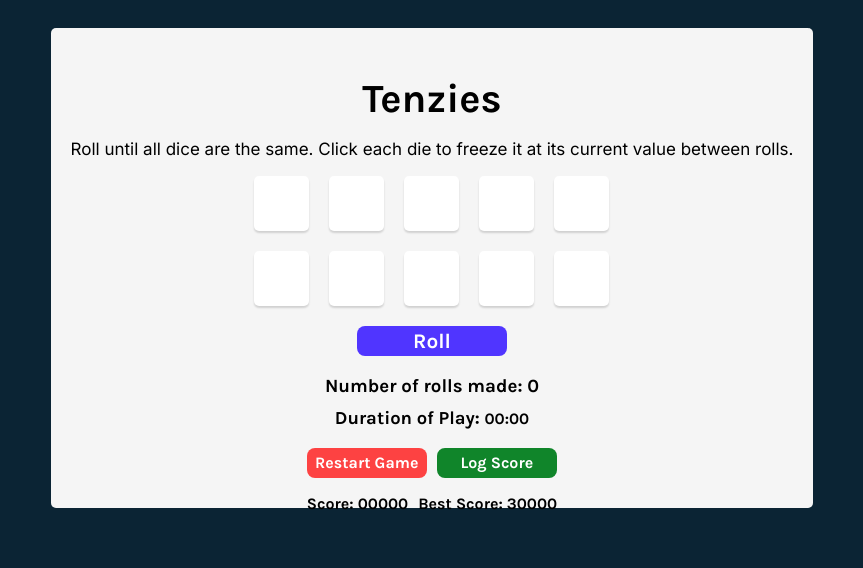
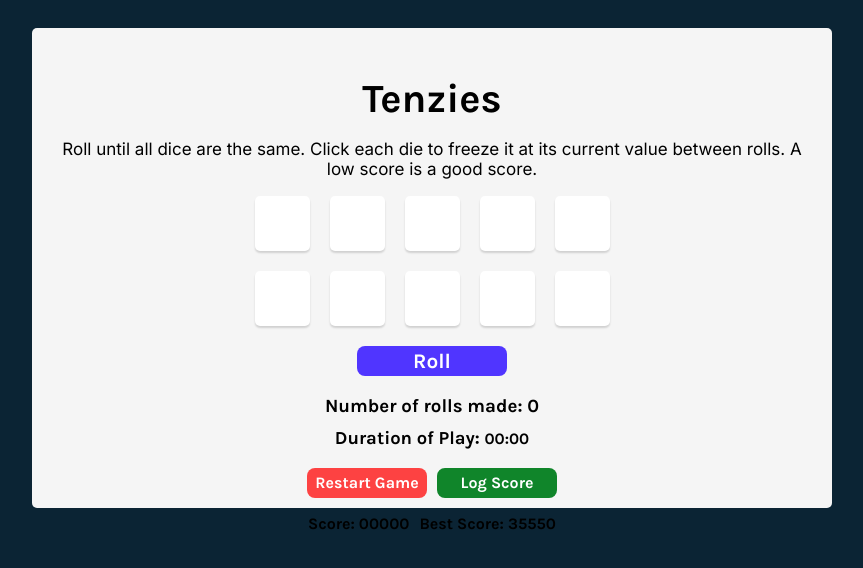
Before and after one commit to AaronoKwok/tenzies, a React (Create React App) app: page / in a window 1280 px wide. Shown: the top 568 px of the page, without its empty margins (208-1071 px from the left). Built offline with nearby package versions, Linux system fonts and the light colour scheme.

Commit message:
logging score bug fixed

```diff
--- a/src/App.js
+++ b/src/App.js
@@ -17,11 +17,17 @@ export default function App() {
 
     //score state
     const [score, setScore] = React.useState(() => {
-        let savedScore = localStorage.getItem("best score");
-        let initialValue = JSON.parse(savedScore);
-        return initialValue || localStorage.setItem("best score", JSON.stringify(30000));
-        ;
+        let savedScore = JSON.parse(localStorage.getItem("best score"));
+        console.log("score state set", savedScore)
+        if (savedScore) {
+            return savedScore;
+        } else {
+            localStorage.setItem("best score", JSON.stringify(35550));
+            return 35550;
+        }
     });
+
+    console.log("initial load score is : " + score)
 
     //useEffect to watch for change in running state
     React.useEffect(() => {
@@ -140,7 +146,7 @@ export default function App() {
         <main>
             <h1 className="title">Tenzies</h1>
 
-            <p className="instructions">Roll until all dice are the same. Click each die to freeze it at its current value between rolls. </p>
+            <p className="instructions">Roll until all dice are the same. Click each die to freeze it at its current value between rolls. A low score is a good score.</p>
 
             <div className="dice-container">
                 {diceElements}
--- a/src/Score.js
+++ b/src/Score.js
@@ -21,25 +21,24 @@ export default function Log(props) {
     //log score onClick, if all dice are held, then change score to the elapsed time
     function changeScore() {
         if (props.allHeld) {
-            props.setScore(props.time);
+            if (props.time < props.score) {
+                props.setScore(props.time);
+            }
         }
     }
 
     //score to send to storage
     React.useEffect(() => {
         let loggedScore = JSON.parse(localStorage.getItem("best score"));
-        console.log(loggedScore + 1);
-        console.log(loggedScore)
+        console.log("effect ran")
         if (loggedScore) {
             if (props.score < loggedScore) {
                 localStorage.setItem("best score", JSON.stringify(props.score))
             }
-        } /* else {
-            localStorage.setItem("best score", JSON.stringify(props.score));
-        } */
+        }
     }, [props.score, props.time])
 
-
+    console.log("component " + props.score)
 
     return (
         <div className="log">
@@ -59,7 +58,7 @@ export default function Log(props) {
 
             <div className="score">
                 <p>Score: {detScore()}</p>
-                <p className="bestScore">Best Score: {JSON.parse(localStorage.getItem("best score"))}</p>
+                <p className="bestScore">Best Score: {props.score}</p>
             </div>
         </div>
     )
```
